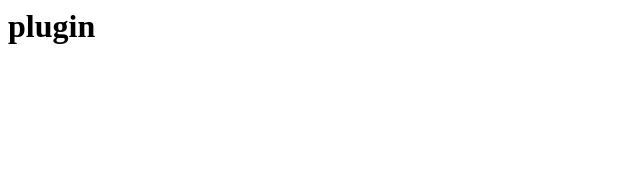
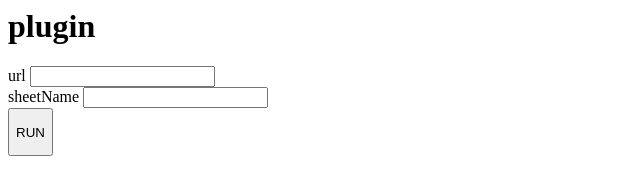
Before and after one commit to jiwon79/sheet-variable-plugin, a website: page src/ui/index.html in a window 1280 px wide. Shown: the whole page, without its empty margins (0-640 px from the left). Drawn offline with Linux system fonts and the light colour scheme.

Commit message:
:sparkles: UI 기본 추가

```diff
--- a/src/plugin/plugin.ts
+++ b/src/plugin/plugin.ts
@@ -1 +1 @@
-figma.showUI(__html__, {width: 300, height: 150});
+figma.showUI(__html__, {width: 300, height: 200});
--- a/src/ui/index.html
+++ b/src/ui/index.html
@@ -1,3 +1,15 @@
 <main>
     <h1>plugin</h1>
+    <div>
+        <label for="input-sheetUrl">url</label>
+        <input id="input-sheetUrl" type="text">
+    </div>
+    <div>
+        <label for="input-sheetName">sheetName</label>
+        <input id="input-sheetNAme" type="text">
+    </div>
+
+    <button>
+        <p>RUN</p>
+    </button>
 </main>
```
